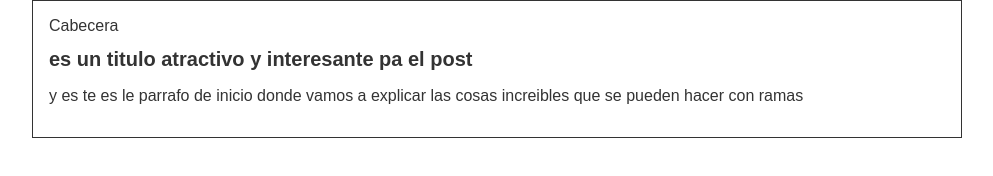
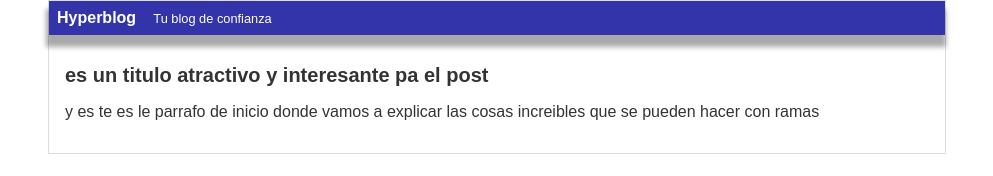
Before and after one commit to egbertcc22/hyperblog, a plain HTML site: page blogpost.html in a window 1280 px wide. Shown: the whole page, without its empty margins (143-1136 px from the left). Drawn offline with Linux system fonts and the light colour scheme.

Commit message:
finalizada la cabecera con diseño azul

```diff
--- a/blogpost.html
+++ b/blogpost.html
@@ -10,7 +10,7 @@
 <body>
     <div id="container">
         <div id="cabecera">
-            Cabecera
+            Hyperblog <samp id="tagline">Tu blog de confianza</samp>
         </div>
         <div id="post">
             <h1>
--- a/style.css
+++ b/style.css
@@ -1,18 +1,35 @@
 body{
     color: #333;
     text-align: center;
-    font-family: Arial, Helvetica, sans-serif;
+    font-family: Arial ;
     font-size: 16px;
     margin: 0;
     padding: 0;
 }
+#cabecera{
+    background-color: #33a;
+    color: white;
+    box-shadow: -1px 10px 5px 2px rgba(0,0,0,0.34);
+    font-weight: bold;
+    margin: 0;
+    padding: 0.5em;
+}
+#cabecera #tagline{
+    padding: 0 0 0 1em;
+    font-weight: normal;
+    font-size: 0.8em;
+    font-family: arial;
+}
 #container{
     width: 70%;
-    padding: 1em;
+    padding: 0;
     text-align: left;
-    border: 1px solid #333;
+    border: 1px solid #ddd;
     margin: 0 auto;
 }
 #container h1{
     font-size: 20px;
 }
+#post{
+    padding: 1em;
+}
```
